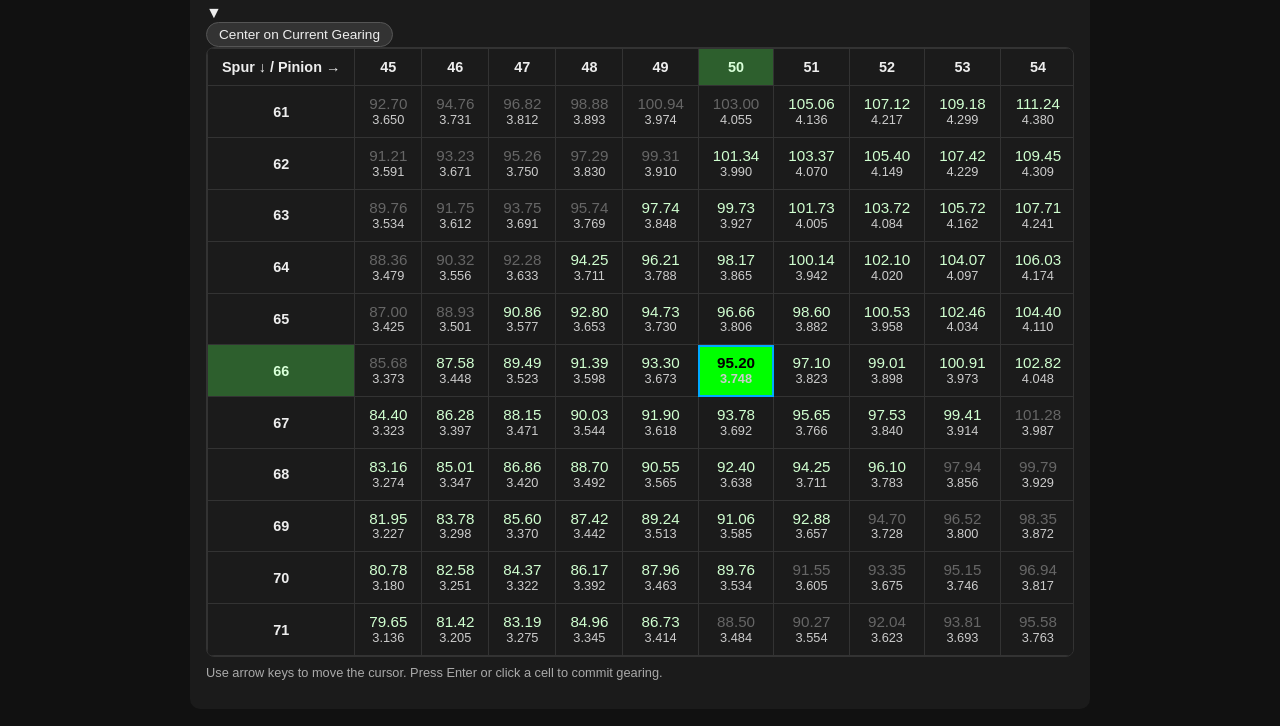
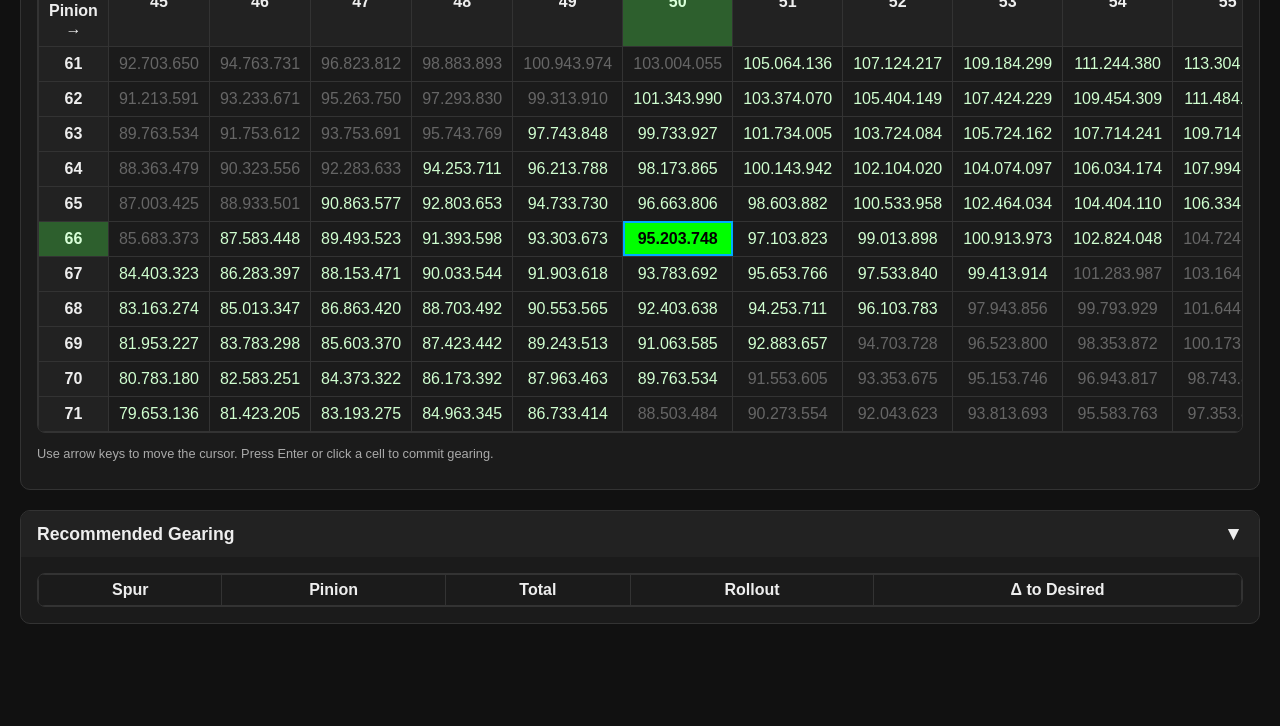
Before and after one commit to wrutherf/12-scale, a plain HTML site: page index.html in a window 1280 px wide. Shown: the part 595-1321 px from the top of the page. After the commit the page ends 1259 px from the top, so only its background shows below. Drawn offline with Linux system fonts and the light colour scheme.

Commit message:
Update style.css

```diff
--- a/style.css
+++ b/style.css
@@ -7,22 +7,13 @@ body {
   padding: 20px;
 }
 
-header h1 {
-  margin: 0;
-}
-
 header {
-  margin-bottom: 16px;
-}
-
-nav {
-  margin-top: 8px;
+  margin-bottom: 20px;
 }
 
 .nav-link {
   color: #7fbfff;
   text-decoration: none;
-  font-size: 0.9rem;
 }
 
 .nav-link:hover {
@@ -32,133 +23,124 @@ nav {
 /* CARDS */
 .card {
   background: #1b1b1b;
-  padding: 16px;
-  margin: 0 auto 20px auto;
   border-radius: 10px;
-  width: 100%;
-  max-width: 900px;
-  box-sizing: border-box;
+  margin-bottom: 20px;
+  overflow: hidden;
+  border: 1px solid #333;
 }
 
-.input-row {
+/* COLLAPSIBLE HEADER */
+.card-header {
+  background: #222;
+  padding: 12px 16px;
   display: flex;
   justify-content: space-between;
-  gap: 12px;
-  margin-bottom: 12px;
+  align-items: center;
+  cursor: pointer;
+  user-select: none;
+}
+
+.card-header h2 {
+  margin: 0;
+  font-size: 1.1rem;
+}
+
+.collapse-arrow {
+  font-size: 1.2rem;
+  transition: transform 0.5s ease;
+}
+
+/* COLLAPSED STATE */
+.card.collapsed .collapse-arrow {
+  transform: rotate(-90deg);
+}
+
+.card-content {
+  padding: 16px;
+  opacity: 1;
+  max-height: 2000px;
+  overflow: hidden;
+  transition:
+    max-height 0.5s ease,
+    opacity 0.5s ease;
+}
+
+.card.collapsed .card-content {
+  max-height: 0;
+  opacity: 0;
+  padding-top: 0;
+  padding-bottom: 0;
+}
+
+/* INLINE INPUT ROW */
+.input-row.inline {
+  display: flex;
+  gap: 20px;
+  flex-wrap: wrap;
 }
 
 label {
   display: flex;
   flex-direction: column;
-  width: 100%;
+  font-size: 0.9rem;
 }
 
 input,
 select {
-  padding: 6px;
   background: #222;
   color: #fff;
   border: 1px solid #444;
+  padding: 6px;
   border-radius: 6px;
+  width: 90px;
 }
 
-.teeth-range {
-  margin-top: 6px;
-  font-size: 0.85rem;
-  color: #ccc;
-}
-
-/* CONVERTED UNIT TEXT */
 .converted {
-  font-size: 0.85rem;
+  font-size: 0.8rem;
   color: #bbb;
   margin-top: 4px;
 }
 
-/* LOCAL TABLE HEADER + CENTER BUTTON */
-.local-header {
-  display: flex;
-  justify-content: space-between;
-  align-items: center;
-  margin-top: 12px;
-  margin-bottom: 8px;
-}
-
-.center-btn {
-  background: #333;
-  color: #eee;
-  border: 1px solid #555;
-  border-radius: 999px;
-  padding: 4px 12px;
-  font-size: 0.85rem;
-  cursor: pointer;
-  transition: background 0.15s ease;
-}
-
-.center-btn:hover {
-  background: #444;
-}
-
-/* LOCAL TABLE CONTAINER */
-.local-scroll {
-  width: 100%;
-  max-width: 100%;
-  border: 1px solid #333;
-  border-radius: 8px;
-  box-sizing: border-box;
-  overflow: hidden;
+.teeth-range {
+  margin-top: 4px;
+  font-size: 0.8rem;
+  color: #ccc;
 }
 
 /* LOCAL TABLE */
+.local-scroll {
+  border: 1px solid #333;
+  border-radius: 8px;
+  overflow: auto;
+}
+
 #localTable {
   border-collapse: collapse;
-  margin: 0 auto;
+  width: 100%;
 }
 
 #localTable th,
 #localTable td {
-  padding: 10px 14px;
   border: 1px solid #333;
+  padding: 8px 10px;
   text-align: center;
-  white-space: nowrap;
   background: #1b1b1b;
-  font-size: 0.9rem;
 }
 
-/* Sticky header row */
+/* Sticky headers */
 #localTable thead th {
   position: sticky;
   top: 0;
+  background: #222;
   z-index: 20;
 }
 
-/* Sticky left column */
 #localTable td:first-child,
 #localTable th.sticky-corner {
   position: sticky;
   left: 0;
-  z-index: 15;
-}
-
-/* Top-left corner cell */
-#localTable th.sticky-corner {
-  z-index: 30;
-}
-
-/* CELL CONTENT (DUAL UNIT) */
-.cell-rollout {
-  display: flex;
-  flex-direction: column;
-  line-height: 1.1;
-}
-
-.cell-rollout .metric {
-  font-size: 0.95rem;
-}
-
-.cell-rollout .imperial {
-  font-size: 0.8rem;
-  color: #ccc;
+  background: #222;
+  z-index: 25;
 }
 
 /* COLOR CODING */
@@ -178,26 +160,17 @@ select {
   color: #666;
 }
 
-/* Cursor cell (preview) */
 .cursor-cell {
   outline: 2px solid #00aaff;
   outline-offset: -2px;
 }
 
-/* Header highlight for selected spur/pinion */
 .header-highlight {
   background: #2d5f2d !important;
   color: #d8ffd8 !important;
-  font-weight: bold;
 }
 
-/* RECOMMENDED TABLE (no highlight) */
-#recommended tr {
-  background: #1b1b1b;
-  color: #eee;
-}
-
-/* SCROLL CONTAINERS */
+/* RECOMMENDED TABLE */
 .scroll-container {
   max-height: 350px;
   overflow: auto;
@@ -205,33 +178,36 @@ select {
   border-radius: 8px;
 }
 
-#recommended,
-#tireTable {
+#recommended {
   width: 100%;
   border-collapse: collapse;
 }
 
 #recommended th,
-#recommended td,
-#tireTable th,
-#tireTable td {
+#recommended td {
+  border: 1px solid #333;
   padding: 6px 10px;
-  border: 1px solid #333;
   text-align: center;
+  background: #1b1b1b;
 }
 
-/* MISC */
+/* BUTTON */
+.center-btn {
+  background: #333;
+  color: #eee;
+  border: 1px solid #555;
+  border-radius: 999px;
+  padding: 6px 14px;
+  cursor: pointer;
+  margin-bottom: 10px;
+}
+
+.center-btn:hover {
+  background: #444;
+}
+
+/* HINT */
 .hint {
   font-size: 0.8rem;
   color: #aaa;
-  margin-top: 8px;
 }
-
-/* TIRE PAGE SEARCH */
-.tire-search {
-  margin-bottom: 10px;
-}
-
-.tire-search input {
-  width: 200px;
-}
```
